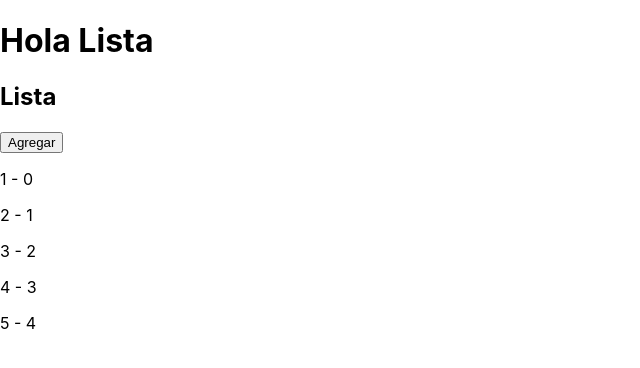
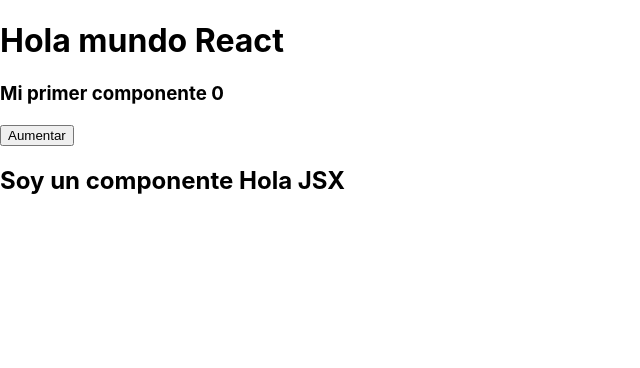
Before and after one commit to Fercho2022/React_ejercicios_peque-os, a React (Create React App) app: page / in a window 1280 px wide. Shown: the top 368 px of the page, without its empty margins (0-640 px from the left). Built offline with nearby package versions, Linux system fonts and the light colour scheme.

Commit message:
ejercicio

```diff
--- a/package.json
+++ b/package.json
@@ -1,5 +1,5 @@
 {
-  "name": "my-app2",
+  "name": "my-app",
   "version": "0.1.0",
   "private": true,
   "dependencies": {
--- a/src/App.js
+++ b/src/App.js
@@ -1,14 +1,15 @@
-import React from "react";
-import Lista from "./components/Lista";
+import React from 'react';
+import Contador from './components/contador';
+import Jsx from './components/Jsx';
 
 
 function App() {
+  return (
+    <div >
+      <h1>Hola mundo React</h1>
+      <Contador></Contador>
+      <Jsx></Jsx>
 
-  return(
-
-    <div className="App">
-      <h1>Hola Lista</h1>
-      <Lista></Lista>
 
     </div>
   );
--- /dev/null
+++ b/src/components/Jsx.js
@@ -0,0 +1,12 @@
+import React from "react";
+
+const Jsx = () => {
+
+    const saludo =' Hola JSX'
+    return (
+
+        <h2>Soy un componente {saludo} </h2>
+     );
+}
+
+export default Jsx;
--- a/src/components/Lista.js
+++ /dev/null
@@ -1,35 +0,0 @@
-import React, { useState, Fragment } from "react";
-
-const Lista = () => {
-
-    const [arrayNumero, setarrayNumero]= useState([1,2,3,4,5])
-
-    const [numero, setNumero]= useState(5)
-
-    const agregarElemento = ( )=> {
-
-            setNumero (numero+1)
-            console.log('click')
-            setarrayNumero([...arrayNumero, numero])
-
-    }
-    return (
-
-        <Fragment>
-
-            <h2>Lista</h2>
-            <button onClick={agregarElemento}>Agregar</button>
-
-            {arrayNumero.map((item, index) =>
-
-                    <p key={index}>{item} - {index}</p>
-            )
-
-
-            }
-
-        </Fragment>
-     );
-}
-
-export default Lista;
--- /dev/null
+++ b/src/components/contador.js
@@ -0,0 +1,29 @@
+import React, {useState, Fragment} from 'react';
+
+
+const Contador = () => {
+
+
+
+    // eslint-disable-next-line no-empty-pattern
+    const [numero, setNumero] = useState(0);
+
+    const aumentar =() => {
+
+        console.log('Me diste un click')
+        setNumero(numero +1)
+    }
+
+    return (
+
+        <Fragment>
+
+        <><h3>Mi primer componente {numero}</h3>
+        <button onClick={aumentar}>Aumentar</button></>
+
+        </Fragment>
+
+     );
+}
+
+export default Contador;
```
Also changed, not shown: 1 other file (tests, documents, lock files or other folders).
